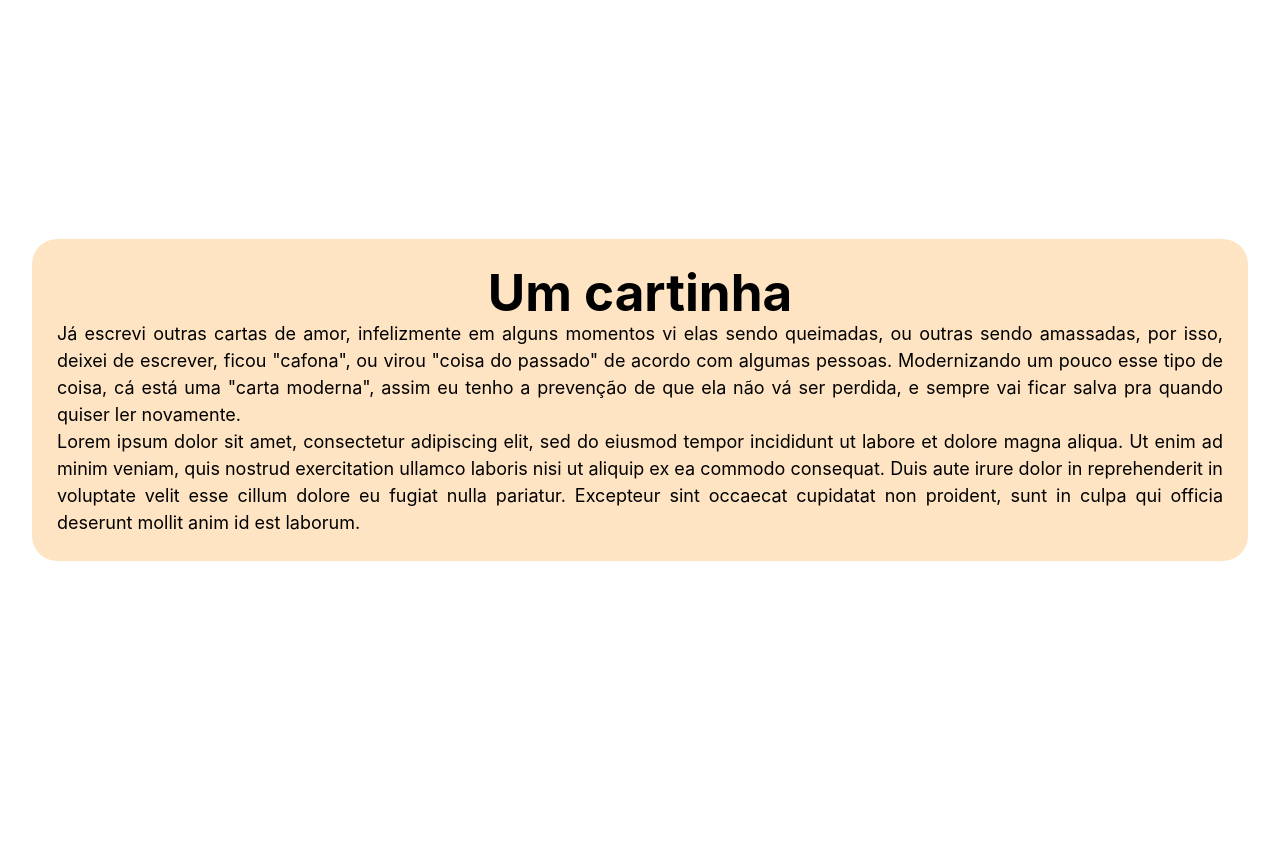
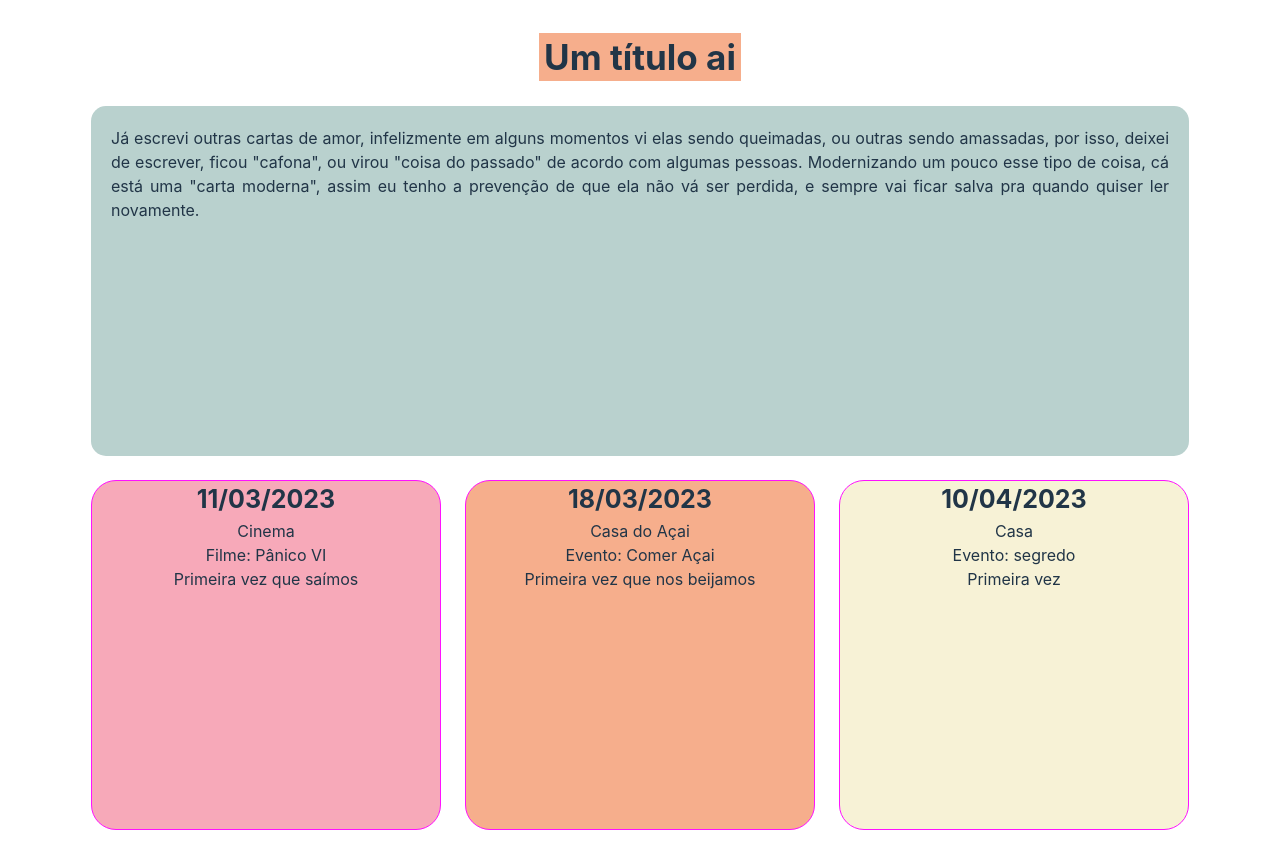
Before and after one commit to almeida11/home-page-portfolio, a React (Vite) app: page /letter in a window 1280 px wide. Before the commit the page ends 800 px from the top, so only its background shows below. Built offline with nearby package versions, Linux system fonts and the light colour scheme.

Commit message:
feat: template letter

```diff
--- a/src/routes/letter/Letter.css
+++ b/src/routes/letter/Letter.css
@@ -1,15 +1,46 @@
-section {
-  margin: auto;
-  padding: 25px;
-  border-radius: 25px;
-  background-color: bisque;
+.container {
+  display: grid;
+  grid-template-rows: 50px 350px 350px;
+  grid-template-columns: 350px 350px 350px;
+  grid-gap: 1.5em;
 }
 
-h1{
-  color: #000;
+.title {
+  background-color: #F6AE8C;
+  grid-row: 1 / 1;
+  grid-column: 1 / 4;
+  margin: auto;
 }
-p {
-  color: #000;
-  font-size: 18px;
+.title h1 {
+  font-size: 35px;
+  text-align: center;
+}
+.text {
+  background-color: #B9D1CE;
+  grid-row: 2 / 2;
+  grid-column: 1 / 4;
   text-align: justify;
+  padding: 20px;
+  border-radius: 15px;
 }
+
+.item01{
+  border-radius: 25px;
+  border: 1px solid #f1ff;
+  background-color: #F7A9B9;
+}
+.item02{
+  border-radius: 25px;
+  border: 1px solid #f1ff;
+  background-color: #F6AE8C;
+}
+.item03{
+  border-radius: 25px;
+  border: 1px solid #f1ff;
+  background-color: #F7F2D6;
+}
+h1 {
+  padding: 5px;
+  font-size: 25px;
+  text-align: center;
+}
--- a/src/routes/letter/Letter.jsx
+++ b/src/routes/letter/Letter.jsx
@@ -3,15 +3,36 @@ import React from "react";
 
 const Letter = () => {
   return (
-    <section>
-      <div className="title-letter">
-        <h1>Um cartinha</h1>
-      </div>
-      <div className="text">
-        <p>Já escrevi outras cartas de amor, infelizmente em alguns momentos vi elas sendo queimadas, ou outras sendo amassadas, por isso, deixei de escrever, ficou "cafona", ou virou "coisa do passado" de acordo com algumas pessoas. Modernizando um pouco esse tipo de coisa, cá está uma "carta moderna", assim eu tenho a prevenção de que ela não vá ser perdida, e sempre vai ficar salva pra quando quiser ler novamente.</p>
-        <p>Lorem ipsum dolor sit amet, consectetur adipiscing elit, sed do eiusmod tempor incididunt ut labore et dolore magna aliqua. Ut enim ad minim veniam, quis nostrud exercitation ullamco laboris nisi ut aliquip ex ea commodo consequat. Duis aute irure dolor in reprehenderit in voluptate velit esse cillum dolore eu fugiat nulla pariatur. Excepteur sint occaecat cupidatat non proident, sunt in culpa qui officia deserunt mollit anim id est laborum.</p>
-      </div>
-    </section>
+    <div>
+      <header>
+        <div className="container">
+          <div className='title'>
+            <h1>Um título ai</h1>
+          </div>
+          <div className='text'>
+            <p>Já escrevi outras cartas de amor, infelizmente em alguns momentos vi elas sendo queimadas, ou outras sendo amassadas, por isso, deixei de escrever, ficou "cafona", ou virou "coisa do passado" de acordo com algumas pessoas. Modernizando um pouco esse tipo de coisa, cá está uma "carta moderna", assim eu tenho a prevenção de que ela não vá ser perdida, e sempre vai ficar salva pra quando quiser ler novamente.</p>
+          </div>
+          <div className="item01">
+            <h1>11/03/2023</h1>
+            <p>Cinema</p>
+            <p>Filme: Pânico VI</p>
+            <p>Primeira vez que saímos</p>
+          </div>
+          <div className="item02">
+            <h1>18/03/2023</h1>
+            <p>Casa do Açai</p>
+            <p>Evento: Comer Açai</p>
+            <p>Primeira vez que nos beijamos</p>
+          </div>
+          <div className="item03">
+            <h1>10/04/2023</h1>
+            <p>Casa</p>
+            <p>Evento: segredo</p>
+            <p>Primeira vez</p>
+          </div>
+        </div>
+      </header>
+    </div>
   );
 };
 
```
